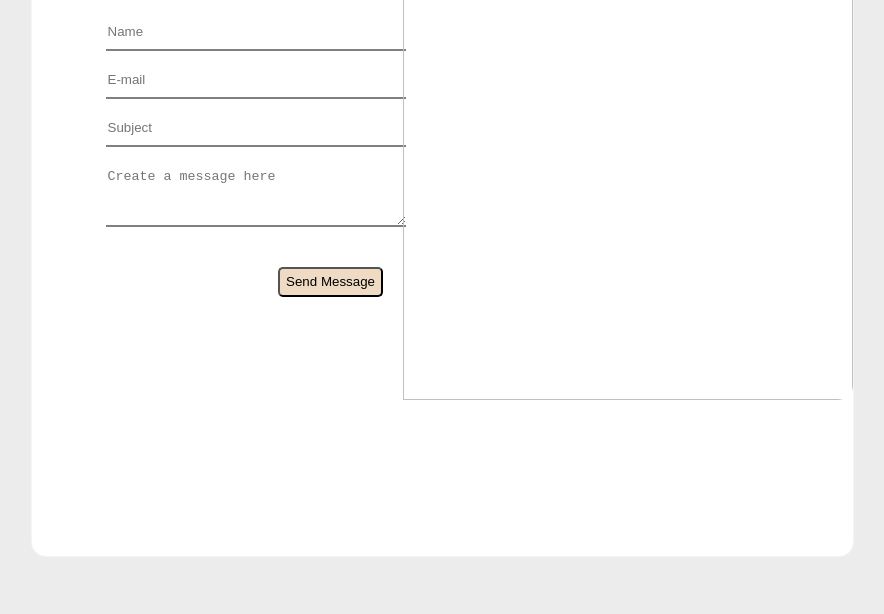
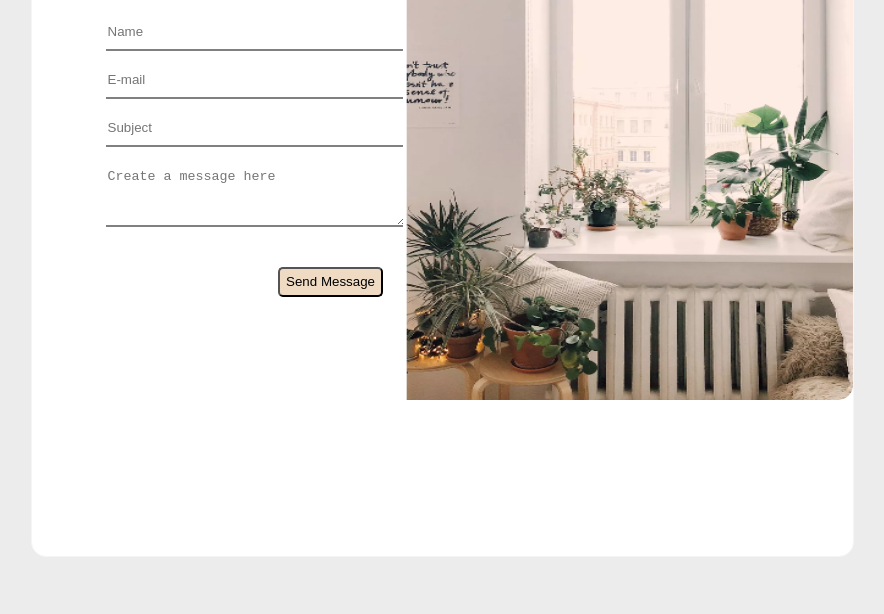
Before and after one commit to ablasalah80/HTML-project, a plain HTML site: page contact1.html in a window 1280 px wide. Shown: the part 186-800 px from the top of the page, without its empty margins (167-1051 px from the left). Drawn offline with Linux system fonts and the light colour scheme.

Commit message:
Add files via upload

```diff
--- a/contact1.html
+++ b/contact1.html
@@ -85,7 +85,7 @@
                 </section>
             </div>
             <div class="top-right">
-                <img src="images/2023-01-11 (6).png">
+                <img src="2023-01-11 (6).png">
             </div>
         </div>
     </body>
```
